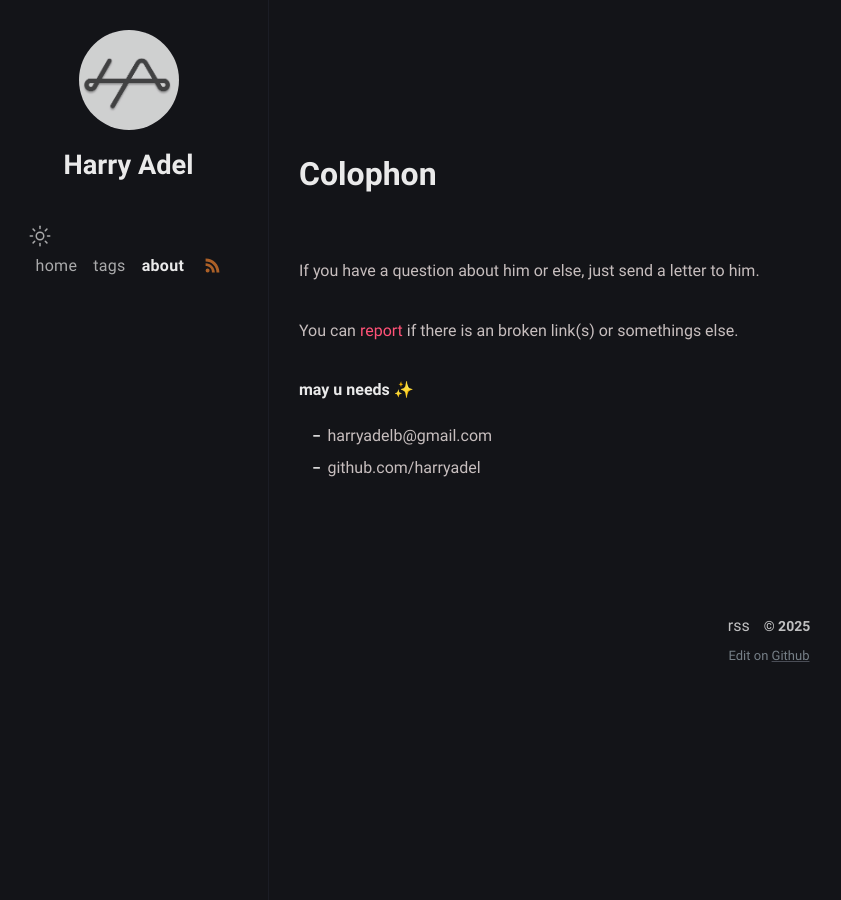
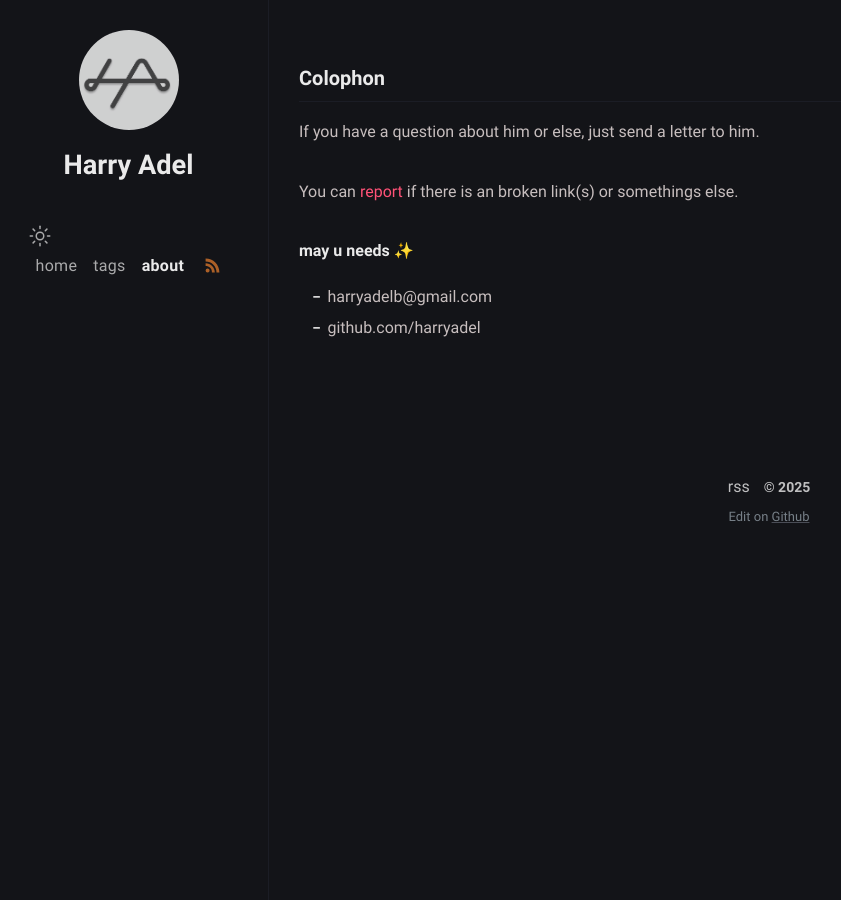
Before and after one commit to harryadel/harryadel.github.io, a Jekyll site: the page built from about.md, in a window 1280 px wide. Shown: the whole page, without its empty margins (11-852 px from the left). Built offline with Jekyll 4.4.1, drawn with Linux system fonts in a browser that asks for light colours.

Commit message:
Move page title to main content and update heading style

```diff
--- a/_layouts/page.html
+++ b/_layouts/page.html
@@ -34,10 +34,8 @@
       {% include navbar.html %}
     </div>
     <div class="main-content">
-      <header class="header">
-        <h1 class="header-title" itemprop="headline">{{ page.title | escape }}</h1>
-      </header>
       <main class="page-content" aria-label="Content">
+        <h3 class="posts-item-note">{{ page.title | escape }}</h3>
         {% include anchor_headings.html html=content anchorClass="anchor-head" beforeHeading=true h_min=4 h_max=4 %}
       </main>
       {% include footer.html %}
```
